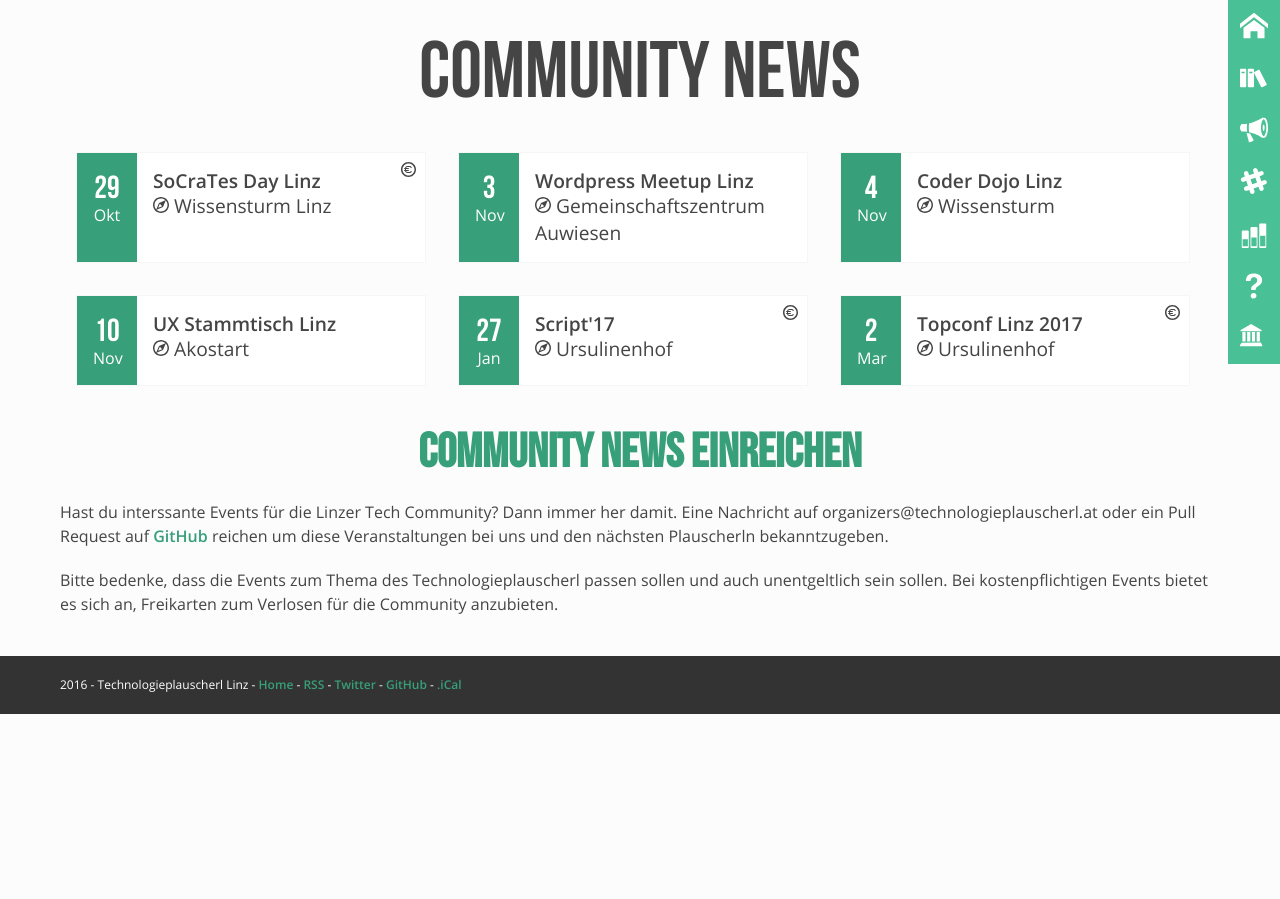
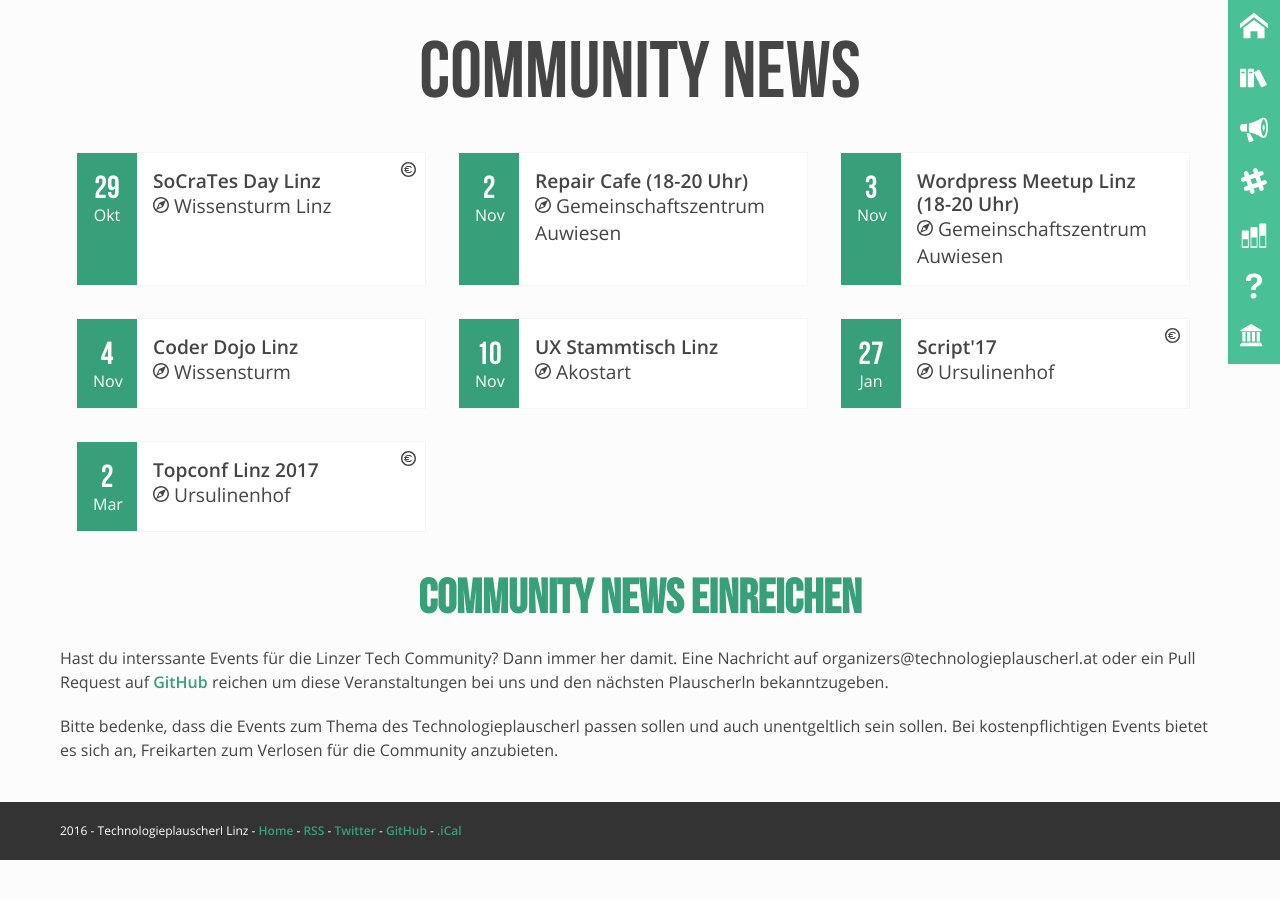
Before and after one commit to mericanAncer127/plauscherl, a Jekyll site: the page built from pages/community-news.html, in a window 1280 px wide. Built offline with Jekyll 4.4.1, drawn with Linux system fonts in a browser that asks for light colours.

Commit message:
Add Repair Cafe community news

```diff
--- a/_data/community.yml
+++ b/_data/community.yml
@@ -132,12 +132,17 @@
 -
   id: otelo-computer-basteling
   name: "Otelo Computer Basteling"
+  # every thursday!
   events:
     -
       name: "Otelo Computer Basteling"
       location: Gemeinschaftszentrum Auwiesen
-      # every thursday!
       date: 2016-08-25
+      link: mailto:franz@wieser.at
+    -
+      name: "Repair Cafe (18-20 Uhr)"
+      location: Gemeinschaftszentrum Auwiesen
+      date: 2016-11-02
       link: mailto:franz@wieser.at
 -
   id: js-craft-camp
@@ -189,7 +194,7 @@
   name: "Wordpress Meetup Linz"
   events:
     -
-      name: "Wordpress Meetup Linz"
+      name: "Wordpress Meetup Linz (18-20 Uhr)"
       location: "Gemeinschaftszentrum Auwiesen"
       date: 2016-11-03
       link: https://www.facebook.com/events/1808299726109672/
```
